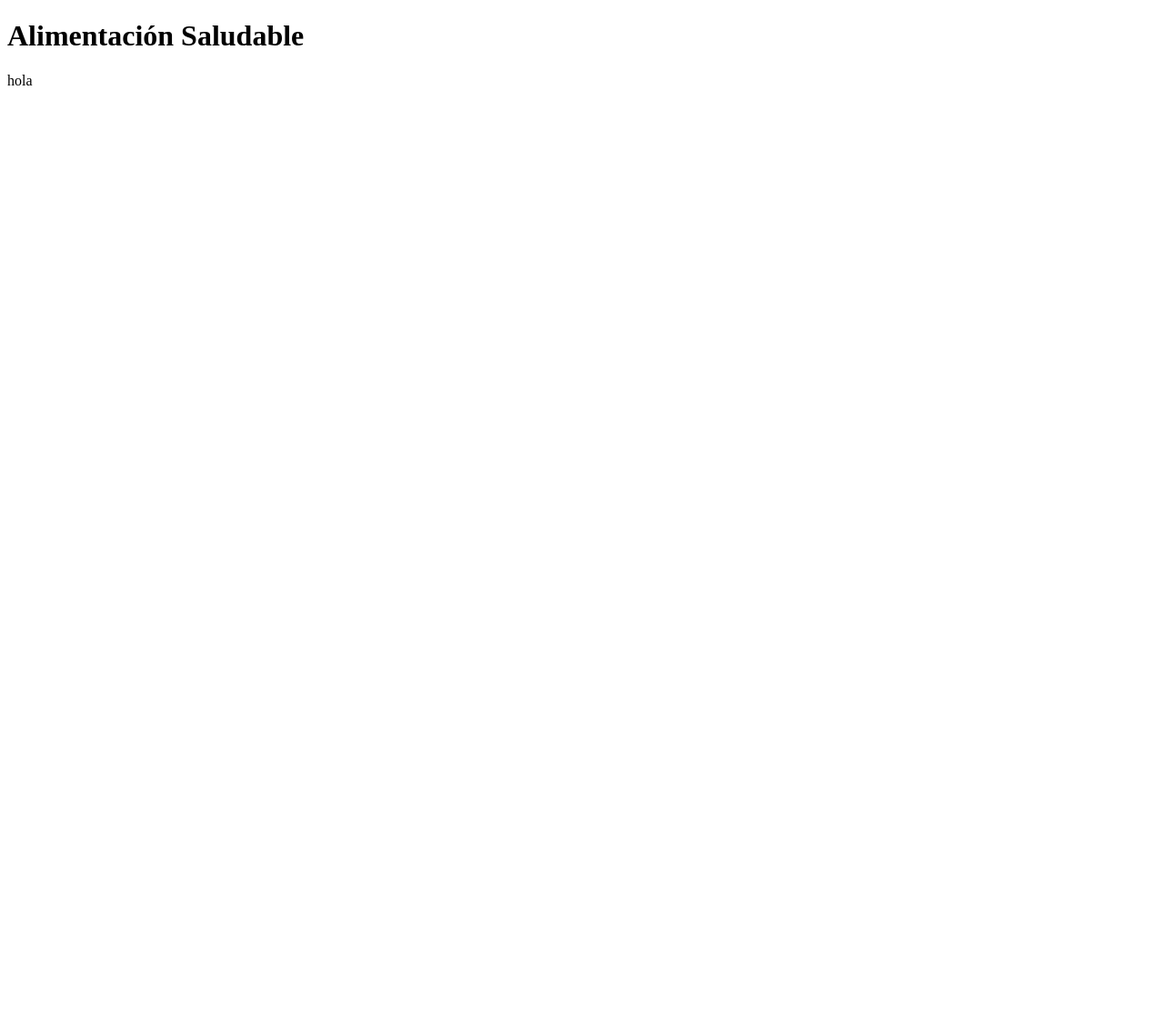
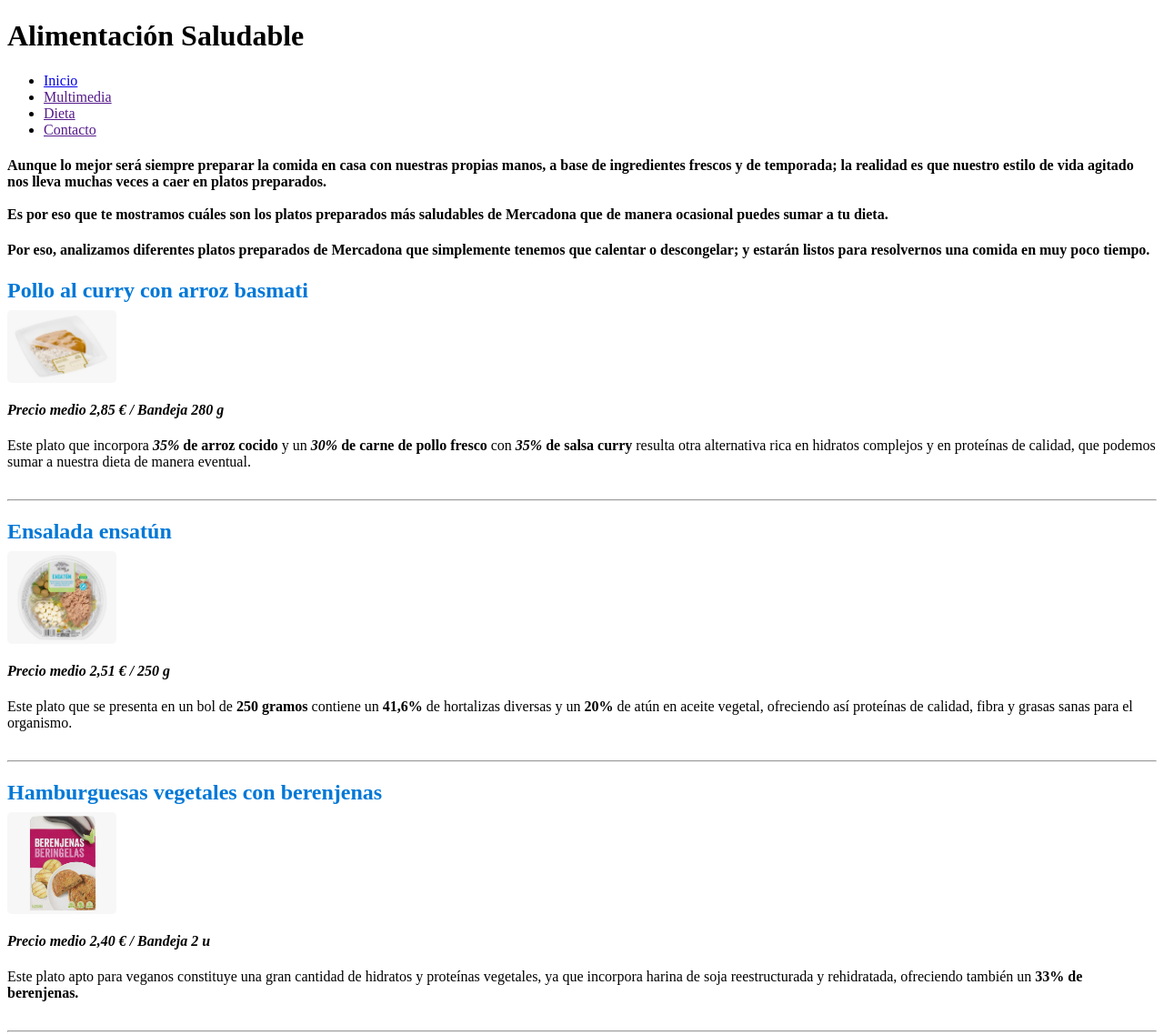
Before and after one commit to vicenttto/HTML-GRX, a plain HTML site: page Proyecto Alimentacion Saludable/0_index.html in a window 1280 px wide. Shown: the top 1138 px of the page at 91% size. Before the commit the page ends 800 px from the top, so only its background shows below. Drawn offline with Linux system fonts and the light colour scheme.

Commit message:
index y css casi acabado

```diff
--- a/Proyecto Alimentacion Saludable/0_index.html
+++ b/Proyecto Alimentacion Saludable/0_index.html
@@ -3,23 +3,54 @@
 <head>
     <meta charset="UTF-8">
     <meta name="viewport" content="width=device-width, initial-scale=1.0">
+    <link rel="stylesheet" href="index.css">
     <link rel="icon" href="images_alimentacion/Piramide-Nutricional.png">
     <title>Alimentación Saludable</title>
 </head>
+<!-- https://www.directoalpaladar.com/salud/platos-preparados-saludables-mercadona -->
 <body>
     <header> <!-- encabezado con el nombre de la web, un menú, contenido principal con artículos y un pié de página. -->
         <h1>Alimentación Saludable</h1>
 
         <div class="menu">
-            <aside>
-                <p>hola
-                </p>
-            </aside>
+            <ul>
+                <li><a href="0_index.html">Inicio</a></li>
+                <li><a href="">Multimedia</a></li>
+                <li><a href="">Dieta</a></li>
+                <li><a href="">Contacto</a></li>
+            </ul>
         </div>
-
     </header>
-
-
+    <main>
+        <h4>Aunque lo mejor será siempre preparar la comida en casa con nuestras propias manos, a base de ingredientes frescos y de temporada; la realidad es que nuestro estilo de vida agitado nos lleva muchas veces a caer en platos preparados.
+            <br>
+            <br>
+            Es por eso que te mostramos cuáles son los platos preparados más saludables de Mercadona que de manera ocasional puedes sumar a tu dieta.</h4>
+        <h4>Por eso, analizamos diferentes platos preparados de Mercadona que simplemente tenemos que calentar o descongelar; y estarán listos para resolvernos una comida en muy poco tiempo.</h4>
+        <article>
+            <h2>Pollo al curry con arroz basmati</h2>
+            <img src="images_alimentacion/pollo al curry.png" alt="">
+            <h4><em>Precio medio 2,85 € / Bandeja 280 g</em></h4>
+            <p>Este plato que incorpora <strong><em>35%</em> de arroz cocido </strong> y un <strong> <em>30%</em> de carne de pollo fresco </strong> con <strong><em>35%</em> de salsa curry</strong> resulta otra alternativa rica en hidratos complejos y en proteínas de calidad,
+            que podemos sumar a nuestra dieta de manera eventual.</p>
+        </article>
+        <hr>
+        <article>
+            <h2>Ensalada ensatún</h2>
+            <img src="images_alimentacion/Ensalada ensatún.png" alt="">
+            <h4><em>Precio medio 2,51 € / 250 g</em></h4>
+            <p>Este plato que se presenta en un bol de <strong>250 gramos</strong> contiene un <strong>41,6%</strong> de hortalizas diversas y un <strong>20%</strong> de atún en aceite vegetal, ofreciendo así proteínas de calidad, fibra y grasas sanas para el organismo.</p>
+        </article>
+        <hr>
+        <article>
+            <h2>Hamburguesas vegetales con berenjenas</h2>
+            <img src="images_alimentacion/Hamburguesas vegetales Hacendado con berenjenas.png" alt="">
+            <h4><em>Precio medio 2,40 € / Bandeja 2 u</em></h4>
+            <p>Este plato apto para veganos constituye una gran cantidad de hidratos y proteínas vegetales, ya que incorpora harina de soja reestructurada y rehidratada, ofreciendo también un <strong>33% de berenjenas.</strong></p>
+        </article>
+        <hr>
+        <h4>Estos son los platos preparados más saludables que puedes encontrar en Mercadona para  sumar a tu dieta de manera eventual, cuando verdaderamente no disponemos de tiempo para cocinar.</h4>
+    </main>
 
 </body>
 </html>
--- /dev/null
+++ b/Proyecto Alimentacion Saludable/index.css
@@ -0,0 +1,19 @@
+article {
+    margin-bottom: 2rem;
+}
+
+article h2 {
+    margin-bottom: 0.5rem;
+    color: #0078d7;
+}
+
+article p {
+    margin: 0.5rem 0;
+}
+
+article img {
+    display: block;
+    margin: 0.5rem 0;
+    border-radius: 5px;
+    width: 120px;
+}
```
Also changed, not shown: Proyecto Alimentacion Saludable/images_alimentacion/Ensalada ensatún.png (added), Proyecto Alimentacion Saludable/images_alimentacion/Hamburguesas vegetales Hacendado con berenjenas.png (added), Proyecto Alimentacion Saludable/images_alimentacion/pollo al curry.png (added).
